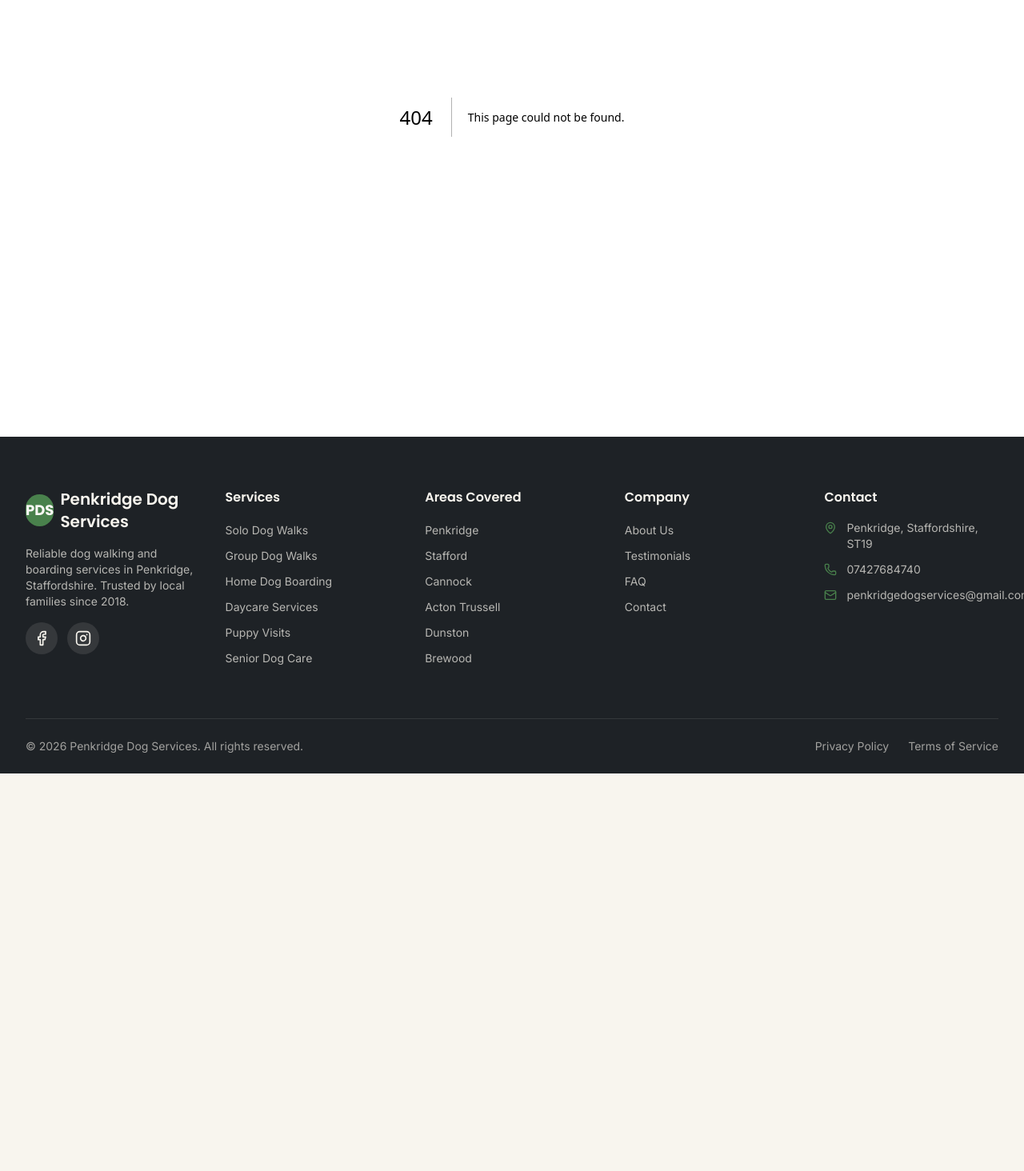
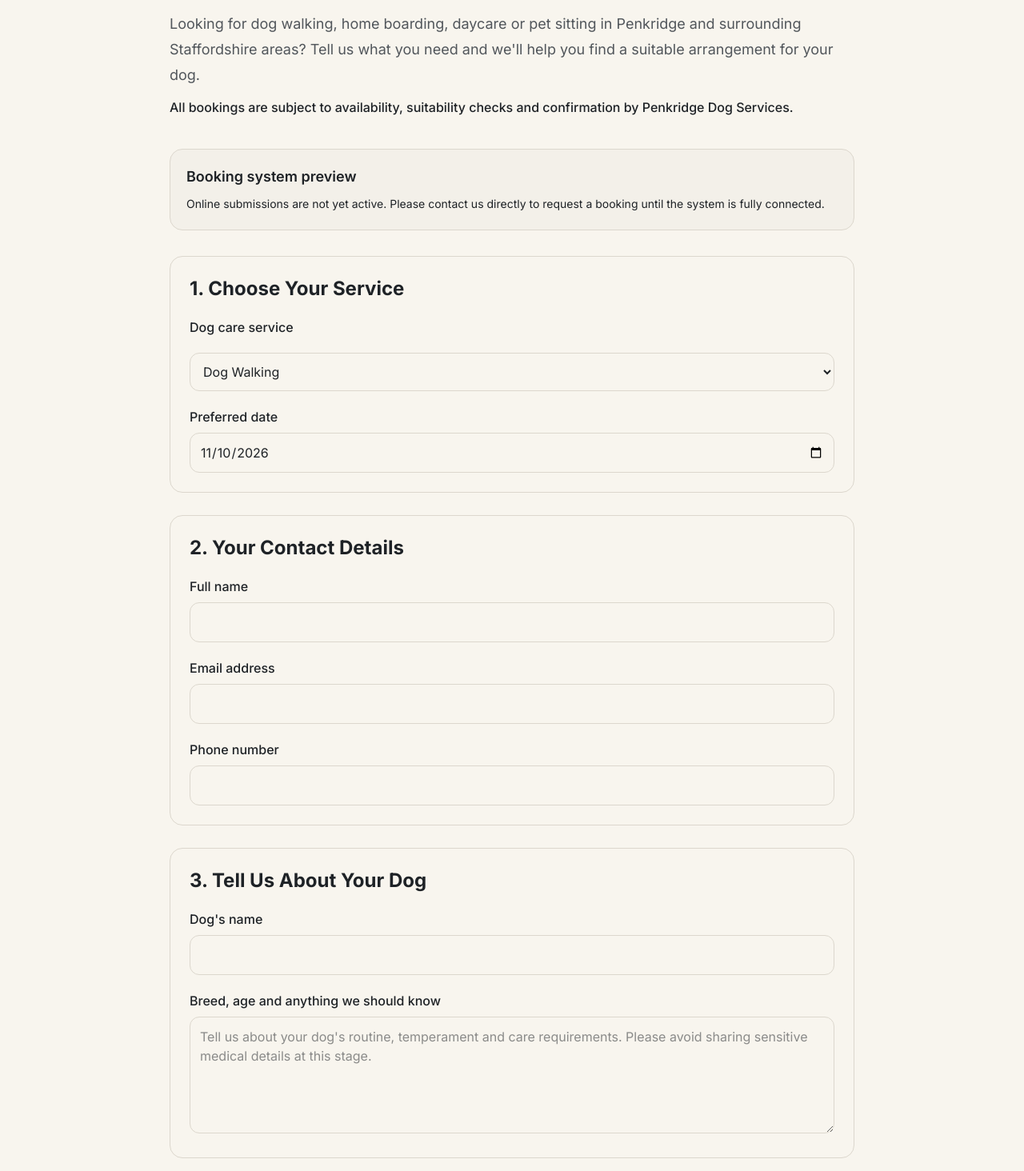
Before and after one commit to innovatevirtualassist-pixel/dogservices, a Next.js app: page /booking in a window 1280 px wide. Before the commit this address had no page. Shown: the part 318-1782 px from the top of the page at 80% size. Before the commit the page ends 1285 px from the top, so only its background shows below. Built offline with nearby package versions, Linux system fonts and the light colour scheme.

Commit message:
Implement booking page for dog care services
Add customer booking request page

```diff
--- /dev/null
+++ b/app/booking/page.tsx
@@ -0,0 +1,269 @@
+"use client"
+
+import { useState, type FormEvent } from "react"
+import Link from "next/link"
+
+type Service = "walking" | "boarding" | "daycare" | "sitting"
+
+export default function BookingPage() {
+  const [service, setService] = useState<Service>("walking")
+  const [startDate, setStartDate] = useState("2026-11-10")
+  const [endDate, setEndDate] = useState("2026-11-10")
+  const [name, setName] = useState("")
+  const [email, setEmail] = useState("")
+  const [phone, setPhone] = useState("")
+  const [dogName, setDogName] = useState("")
+  const [dogDetails, setDogDetails] = useState("")
+  const [consent, setConsent] = useState(false)
+
+  function handleSubmit(event: FormEvent<HTMLFormElement>) {
+    event.preventDefault()
+
+    // Step 2 will replace this with a secure API request.
+    // Do not tell customers their booking was submitted yet.
+    alert(
+      "This booking form is being prepared. " +
+      "Please contact Penkridge Dog Services to request a booking."
+    )
+  }
+
+  return (
+    <main className="mx-auto max-w-4xl px-5 pt-28 pb-20">
+      <Link href="/" className="text-sm text-primary hover:underline">
+        ← Back to Penkridge Dog Services
+      </Link>
+
+      <header className="mt-8 mb-10">
+        <p className="text-sm font-semibold uppercase tracking-widest text-primary">
+          Penkridge Dog Services
+        </p>
+
+        <h1 className="mt-3 text-4xl font-bold md:text-5xl">
+          Request a Dog Care Booking 🐾
+        </h1>
+
+        <p className="mt-5 text-lg leading-8 text-muted-foreground">
+          Looking for dog walking, home boarding, daycare or pet
+          sitting in Penkridge and surrounding Staffordshire areas?
+          Tell us what you need and we'll help you find a suitable
+          arrangement for your dog.
+        </p>
+
+        <p className="mt-3 font-medium">
+          All bookings are subject to availability, suitability
+          checks and confirmation by Penkridge Dog Services.
+        </p>
+      </header>
+
+      <div className="mb-8 rounded-xl border p-5 bg-muted/30">
+        <h2 className="text-lg font-semibold">
+          Booking system preview
+        </h2>
+        <p className="mt-2 text-sm leading-6">
+          Online submissions are not yet active. Please contact
+          us directly to request a booking until the system
+          is fully connected.
+        </p>
+      </div>
+
+      <form onSubmit={handleSubmit} className="space-y-7">
+        <section className="rounded-2xl border p-6 space-y-5">
+          <h2 className="text-2xl font-bold">
+            1. Choose Your Service
+          </h2>
+
+          <label className="block font-medium" htmlFor="service">
+            Dog care service
+          </label>
+
+          <select
+            id="service"
+            value={service}
+            onChange={(e) => setService(e.target.value as Service)}
+            className="w-full rounded-lg border bg-background p-3"
+          >
+            <option value="walking">Dog Walking</option>
+            <option value="boarding">Home Boarding</option>
+            <option value="daycare">Dog Daycare</option>
+            <option value="sitting">Pet Sitting</option>
+          </select>
+
+          <div>
+            <label className="mb-2 block font-medium" htmlFor="startDate">
+              {service === "boarding"
+                ? "Check-in date"
+                : "Preferred date"}
+            </label>
+
+            <input
+              id="startDate"
+              type="date"
+              required
+              min={new Date().toLocaleDateString("en-CA")}
+              value={startDate}
+              onChange={(e) => {
+                setStartDate(e.target.value)
+                if (e.target.value > endDate) {
+                  setEndDate(e.target.value)
+                }
+              }}
+              className="w-full rounded-lg border bg-background p-3"
+            />
+          </div>
+
+          {service === "boarding" && (
+            <div>
+              <label className="mb-2 block font-medium" htmlFor="endDate">
+                Check-out date
+              </label>
+
+              <input
+                id="endDate"
+                type="date"
+                required
+                min={startDate}
+                value={endDate}
+                onChange={(e) => setEndDate(e.target.value)}
+                className="w-full rounded-lg border bg-background p-3"
+              />
+            </div>
+          )}
+        </section>
+
+        <section className="rounded-2xl border p-6 space-y-5">
+          <h2 className="text-2xl font-bold">
+            2. Your Contact Details
+          </h2>
+
+          <div>
+            <label htmlFor="name" className="mb-2 block font-medium">
+              Full name
+            </label>
+            <input
+              id="name"
+              required
+              maxLength={120}
+              value={name}
+              onChange={(e) => setName(e.target.value)}
+              className="w-full rounded-lg border bg-background p-3"
+            />
+          </div>
+
+          <div>
+            <label htmlFor="email" className="mb-2 block font-medium">
+              Email address
+            </label>
+            <input
+              id="email"
+              type="email"
+              required
+              value={email}
+              onChange={(e) => setEmail(e.target.value)}
+              className="w-full rounded-lg border bg-background p-3"
+            />
+          </div>
+
+          <div>
+            <label htmlFor="phone" className="mb-2 block font-medium">
+              Phone number
+            </label>
+            <input
+              id="phone"
+              type="tel"
+              required
+              value={phone}
+              onChange={(e) => setPhone(e.target.value)}
+              className="w-full rounded-lg border bg-background p-3"
+            />
+          </div>
+        </section>
+
+        <section className="rounded-2xl border p-6 space-y-5">
+          <h2 className="text-2xl font-bold">
+            3. Tell Us About Your Dog
+          </h2>
+
+          <div>
+            <label htmlFor="dogName" className="mb-2 block font-medium">
+              Dog's name
+            </label>
+            <input
+              id="dogName"
+              required
+              maxLength={100}
+              value={dogName}
+              onChange={(e) => setDogName(e.target.value)}
+              className="w-full rounded-lg border bg-background p-3"
+            />
+          </div>
+
+          <div>
+            <label htmlFor="dogDetails" className="mb-2 block font-medium">
+              Breed, age and anything we should know
+            </label>
+            <textarea
+              id="dogDetails"
+              rows={5}
+              maxLength={2000}
+              value={dogDetails}
+              onChange={(e) => setDogDetails(e.target.value)}
+              placeholder="Tell us about your dog's routine, temperament and care requirements. Please avoid sharing sensitive medical details at this stage."
+              className="w-full rounded-lg border bg-background p-3"
+            />
+          </div>
+        </section>
+
+        <section className="rounded-2xl border p-6 space-y-5">
+          <h2 className="text-2xl font-bold">
+            4. Review Your Request
+          </h2>
+
+          <div className="rounded-xl bg-muted/40 p-5 space-y-2">
+            <p><strong>Service:</strong> {service}</p>
+            <p><strong>Date:</strong> {startDate}</p>
+            {service === "boarding" && (
+              <p><strong>Check-out:</strong> {endDate}</p>
+            )}
+            <p><strong>Dog:</strong> {dogName || "Not entered"}</p>
+            <p><strong>Status:</strong> Not submitted</p>
+          </div>
+
+          <label className="flex items-start gap-3">
+            <input
+              type="checkbox"
+              required
+              checked={consent}
+              onChange={(e) => setConsent(e.target.checked)}
+              className="mt-1"
+            />
+            <span className="text-sm leading-6">
+              I understand that this is a booking enquiry
+              and that no booking is confirmed until
+              Penkridge Dog Services approves it.
+              I agree to my details being used to respond
+              to my enquiry.
+            </span>
+          </label>
+
+          <button
+            type="submit"
+            className="w-full rounded-xl bg-primary px-6 py-4 font-semibold text-primary-foreground"
+          >
+            Preview Booking Request
+          </button>
+
+          <p className="text-center text-sm text-muted-foreground">
+            Online submissions are not active yet.
+            For bookings, please email{" "}
+            <a
+              href="mailto:penkridgedogservices@gmail.com"
+              className="underline"
+            >
+              penkridgedogservices@gmail.com
+            </a>.
+          </p>
+        </section>
+      </form>
+    </main>
+  )
+}
```
